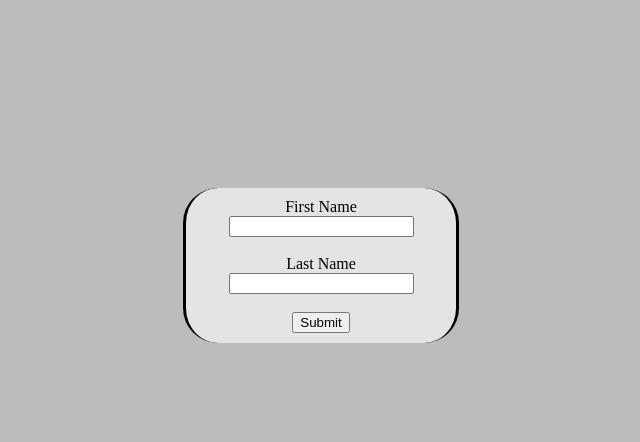
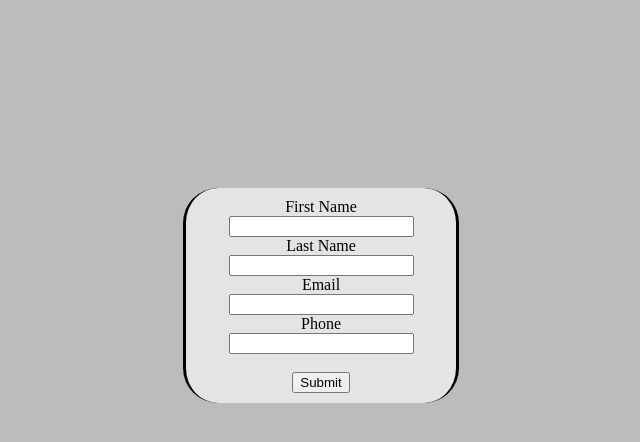
Before and after one commit to ramiaburaya/PHP_107, a PHP site: page /2-Send_Data_NewPage.php in a window 1280 px wide. Shown: the top 442 px of the page, without its empty margins (319-959 px from the left). Run offline with PHP 8.4, Linux system fonts and the light colour scheme.

Commit message:
No changes

```diff
--- a/2-RequestPage.php
+++ b/2-RequestPage.php
@@ -1,6 +1,6 @@
 <?php
-    echo "<h1>Hello <mark>" . $_REQUEST['Fname'] . " " . $_REQUEST['Lname'] . "</mark> ";
 
-    echo "<h2>Welcome to PHP_107</h2>";
-
+    echo "Name is => " . $_POST['Fname'] . " " . $_POST['Lname'] . "<br>";
+    echo "Email is => " . $_POST['email'] . "<br>";
+    echo "Phone is => " . $_POST['phone'] . "<br>";
     ?>
--- a/2-Send_Data_NewPage.php
+++ b/2-Send_Data_NewPage.php
@@ -9,6 +9,10 @@
         background-color: #BCBCBC;
     }
 
+    label {
+        display: block;
+    }
+
     form {
         background-color: #e4e4e4;
         border-left: 3px solid #000;
@@ -17,6 +21,7 @@
         border-radius: 35px;
         width: 250px;
         top: 50%;
+        display: block;
     }
 
     td,
@@ -36,13 +41,24 @@
 
     <center>
         <form method="post" action="2-RequestPage.php" autocomplete="off">
+
             <label for="Fname">First Name</label>
             <input type="text" name="Fname">
 
             <br>
-            <br>
+
             <label for="Lname">Last Name</label>
             <input type="text" name="Lname">
+
+            <br>
+
+            <label for="email">Email</label>
+            <input type="email" name="email">
+
+            <br>
+
+            <label for="phone">Phone</label>
+            <input type="phone" name="phone">
 
             <br>
             <br>
```
